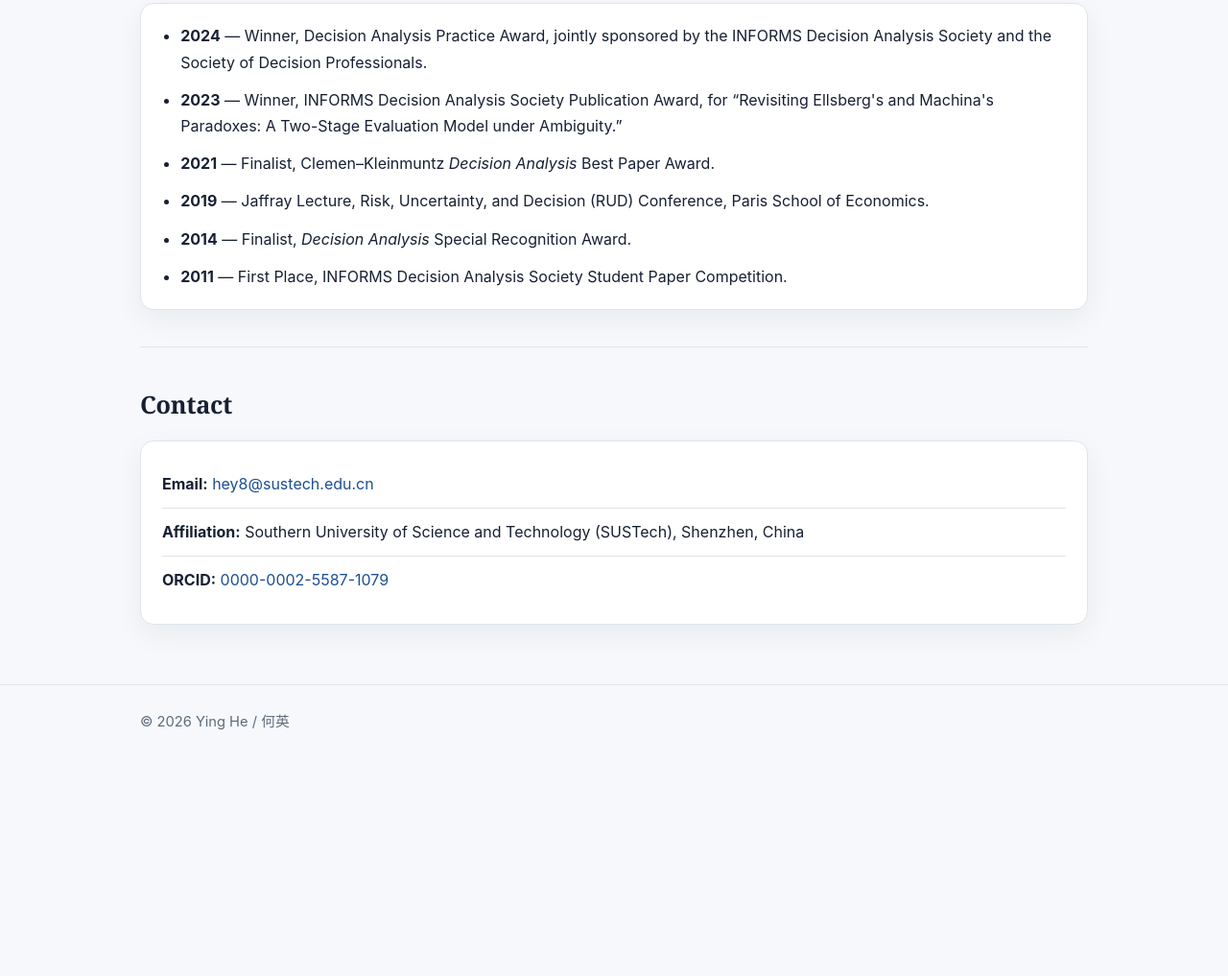
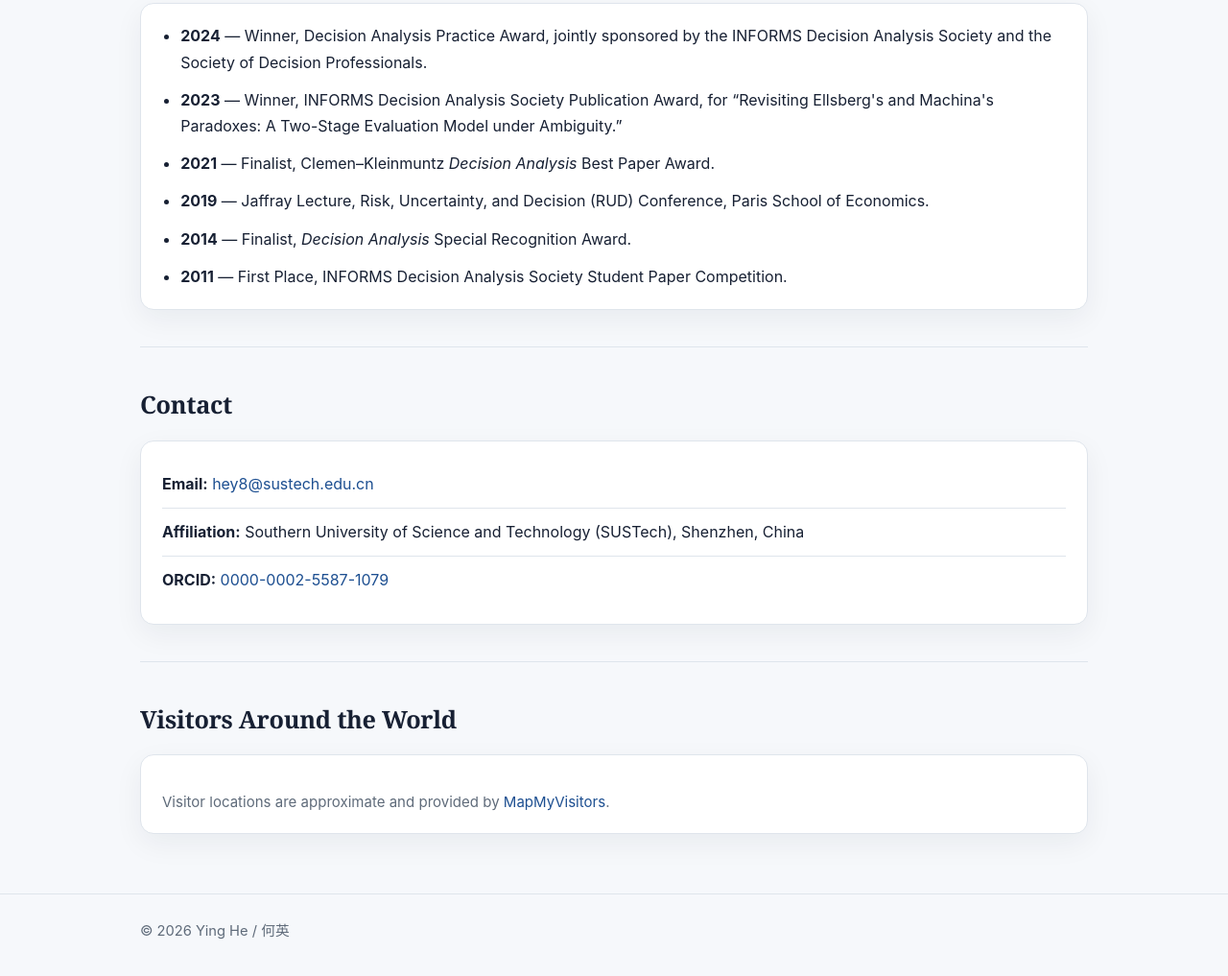
Before and after one commit to riverodense/ying-he, a plain HTML site: page index.html in a window 1280 px wide. Shown: the part 1680-2697 px from the top of the page at 96% size. Before the commit the page ends 2479 px from the top, so only its background shows below. Drawn offline with Linux system fonts and the light colour scheme.

Commit message:
Add MapMyVisitors world visitor map to homepage footer

```diff
--- a/index.html
+++ b/index.html
@@ -113,6 +113,15 @@
         </ul>
       </div>
     </section>
+    <section class="section" aria-labelledby="visitor-map-heading">
+      <h2 id="visitor-map-heading">Visitors Around the World</h2>
+      <div class="card">
+        <div style="max-width:100%;overflow-x:auto;text-align:center;">
+          <script type="text/javascript" id="mapmyvisitors" src="https://mapmyvisitors.com/map.js?d=iaZyZFY0dKc77ogsRTIyuMW9_1QKfThsf5dZ9dIUhLI&amp;cl=ffffff&amp;w=a"></script>
+        </div>
+        <p class="small">Visitor locations are approximate and provided by <a href="https://mapmyvisitors.com/" target="_blank" rel="noopener noreferrer">MapMyVisitors</a>.</p>
+      </div>
+    </section>
   </main>
 
   <footer class="footer">
```
